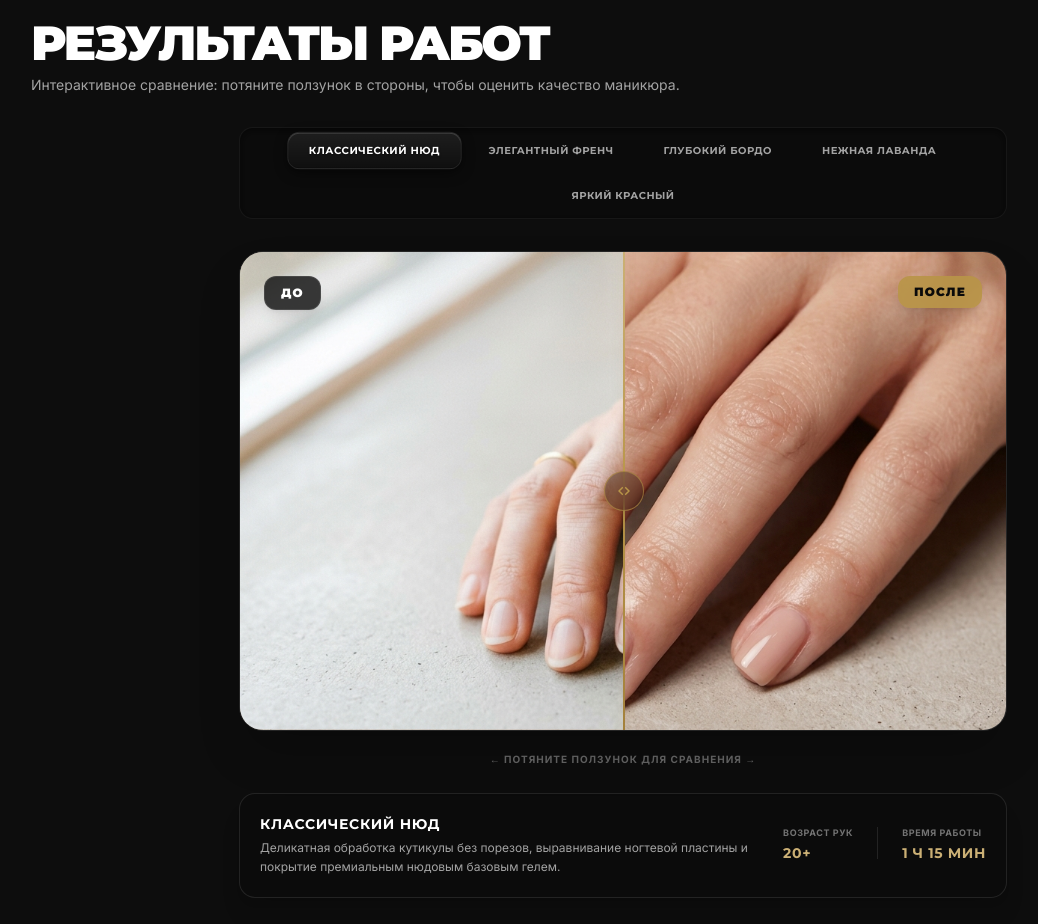
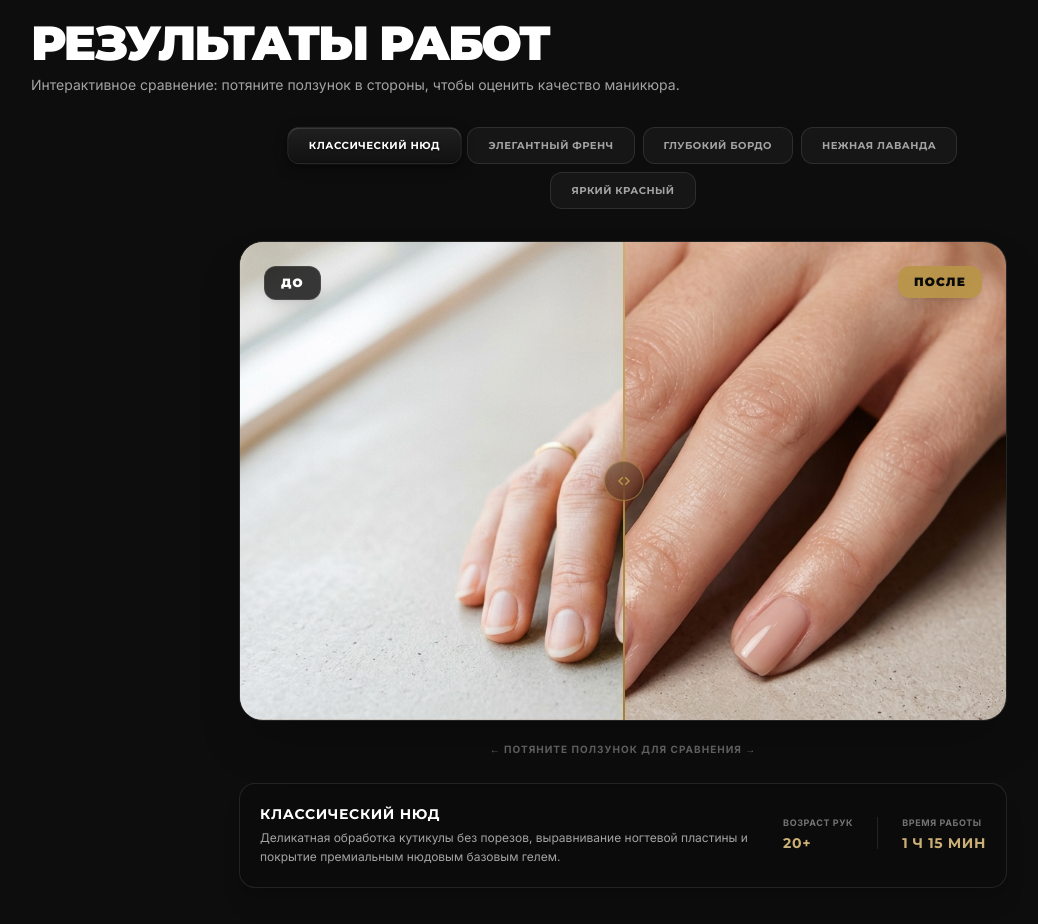
Before and after one commit to COMBINATORR/Nail-Master, a React (Vite) app: page / in a window 1280 px wide. Shown: the part 2640-3564 px from the top of the page, without its empty margins (17-1055 px from the left). Built offline with nearby package versions, Linux system fonts and the light colour scheme; a web font is replaced by a local one.

Commit message:
style: restore portfolio switcher buttons as individual standalone elements without shared container background

```diff
--- a/src/App.jsx
+++ b/src/App.jsx
@@ -1737,7 +1737,7 @@ export default function App() {
 
           <div className="max-w-3xl mx-auto">
             {/* Tabs for switching works */}
-            <div className="flex flex-wrap justify-center gap-2 mb-8 mx-auto max-w-max p-1 rounded-2xl tactile-container">
+            <div className="flex flex-wrap justify-center gap-2 mb-8">
               {works.map((w, index) => {
                 const isActive = activeWork === index;
                 return (
@@ -1747,7 +1747,7 @@ export default function App() {
                     className={`flex-shrink-0 snap-start px-5 py-2.5 rounded-xl font-display font-bold text-[10px] uppercase tracking-wider transition-all duration-300 cursor-pointer
                       ${isActive
                         ? 'active-tactile-pill scale-[1.02]'
-                        : 'border border-transparent hover:bg-[var(--bg-subtle)] text-[var(--text-secondary)] hover:text-[var(--text-primary)]'
+                        : 'border border-[var(--border-color)] bg-[var(--bg-subtle)] hover:bg-[var(--bg-card)] text-[var(--text-secondary)] hover:text-[var(--text-primary)] hover:border-bronze-500/30'
                       }`}
                   >
                     {t[w.titleKey]}
```
